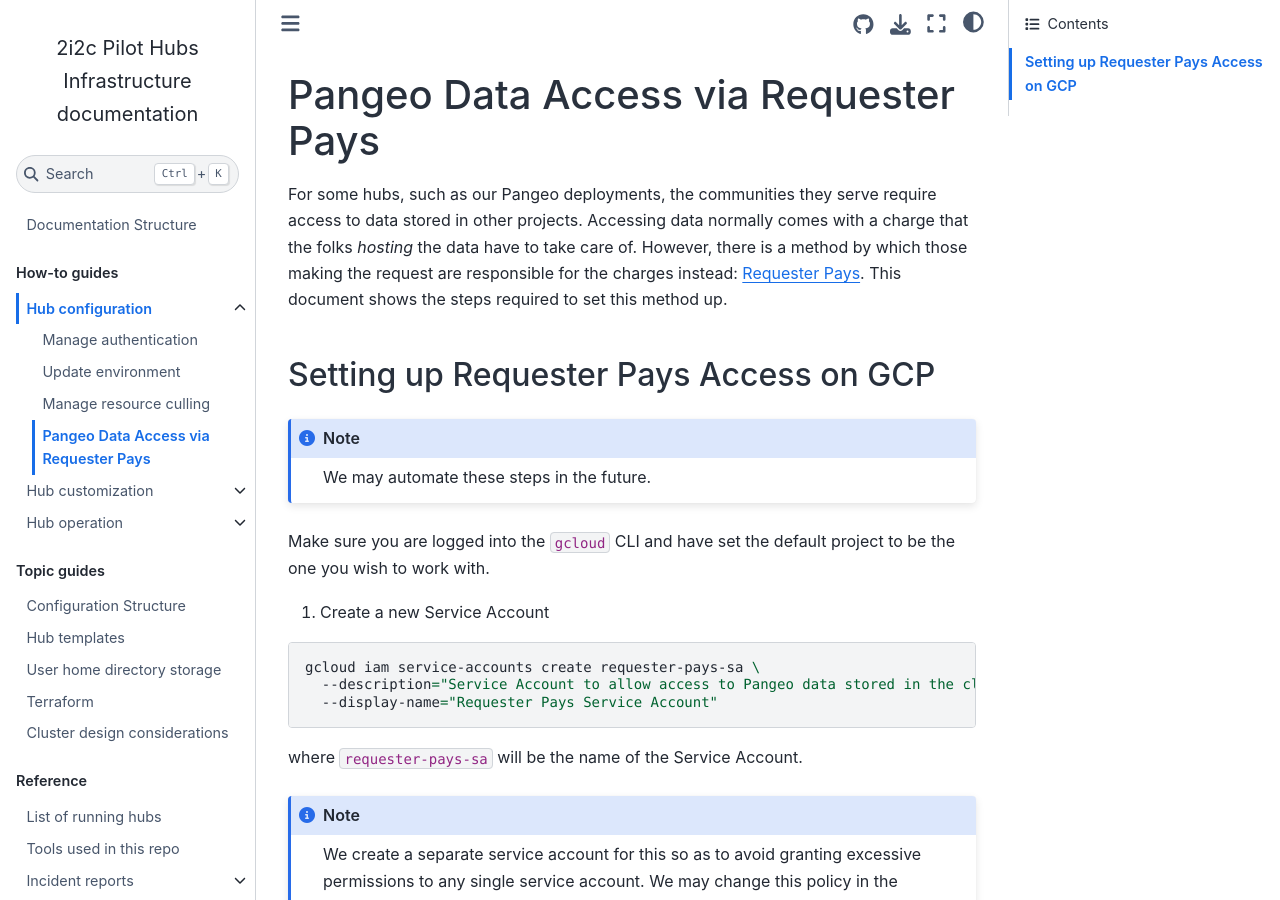
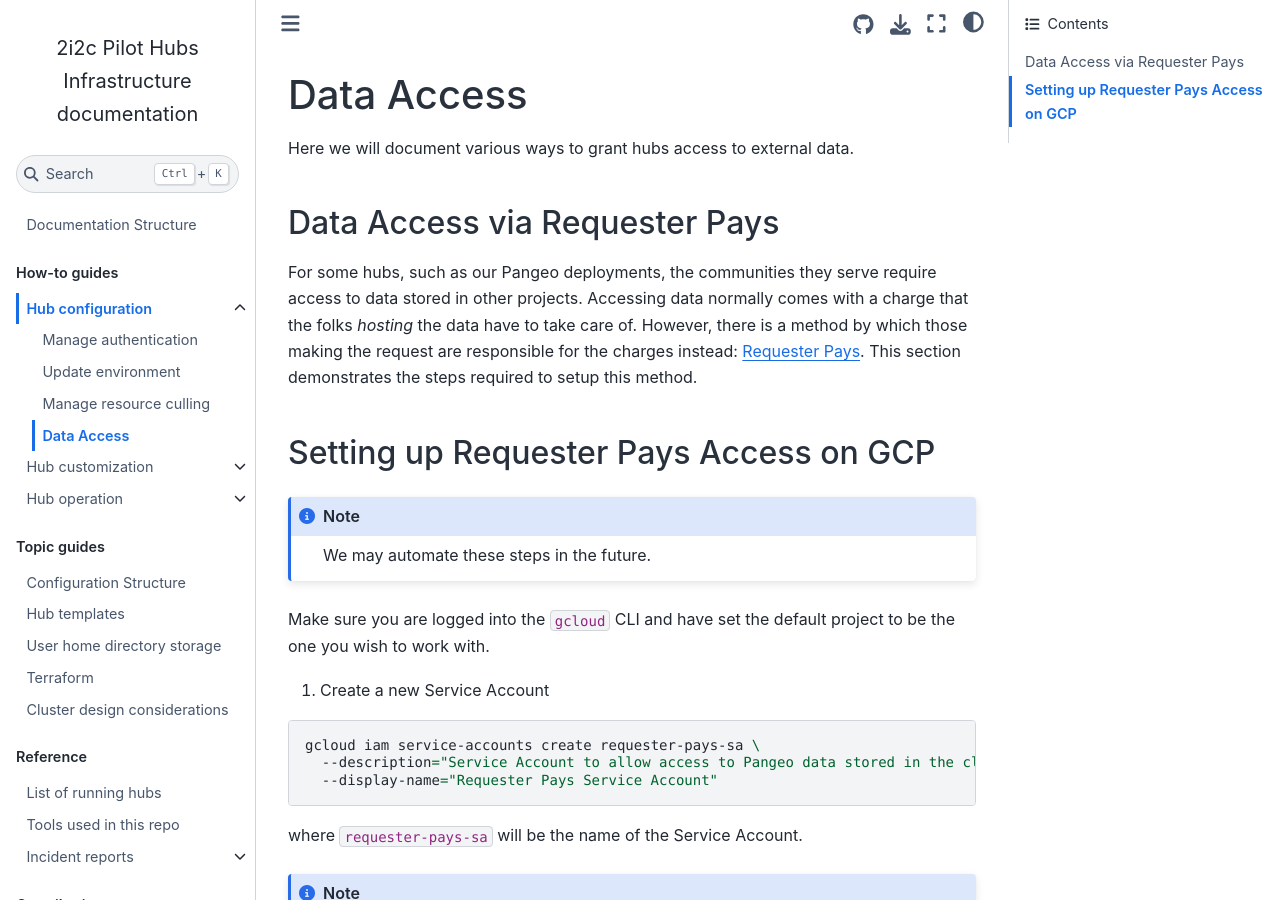
Before and after one commit to 2i2c-org/infrastructure, a Sphinx documentation site: the page built from docs/howto/configure/data-access.md, in a window 1280 px wide and 900 px high. Built offline with Sphinx 7.4.7 and the Sphinx Book theme 1.1.4, drawn with Linux system fonts in a browser that asks for light colours; pages that are not in the unit, such as notebooks, are missing from menus; the version number could not be read and is left out.

Commit message:
Add top level Data Access title and reqork intro

```diff
--- a/docs/howto/configure/data-access.md
+++ b/docs/howto/configure/data-access.md
@@ -1,9 +1,13 @@
-# Pangeo Data Access via Requester Pays
+# Data Access
+
+Here we will document various ways to grant hubs access to external data.
+
+## Data Access via Requester Pays
 
 For some hubs, such as our Pangeo deployments, the communities they serve require access to data stored in other projects.
 Accessing data normally comes with a charge that the folks _hosting_ the data have to take care of.
 However, there is a method by which those making the request are responsible for the charges instead: [Requester Pays](https://cloud.google.com/storage/docs/requester-pays).
-This document shows the steps required to set this method up.
+This section demonstrates the steps required to setup this method.
 
 ## Setting up Requester Pays Access on GCP
 
```
